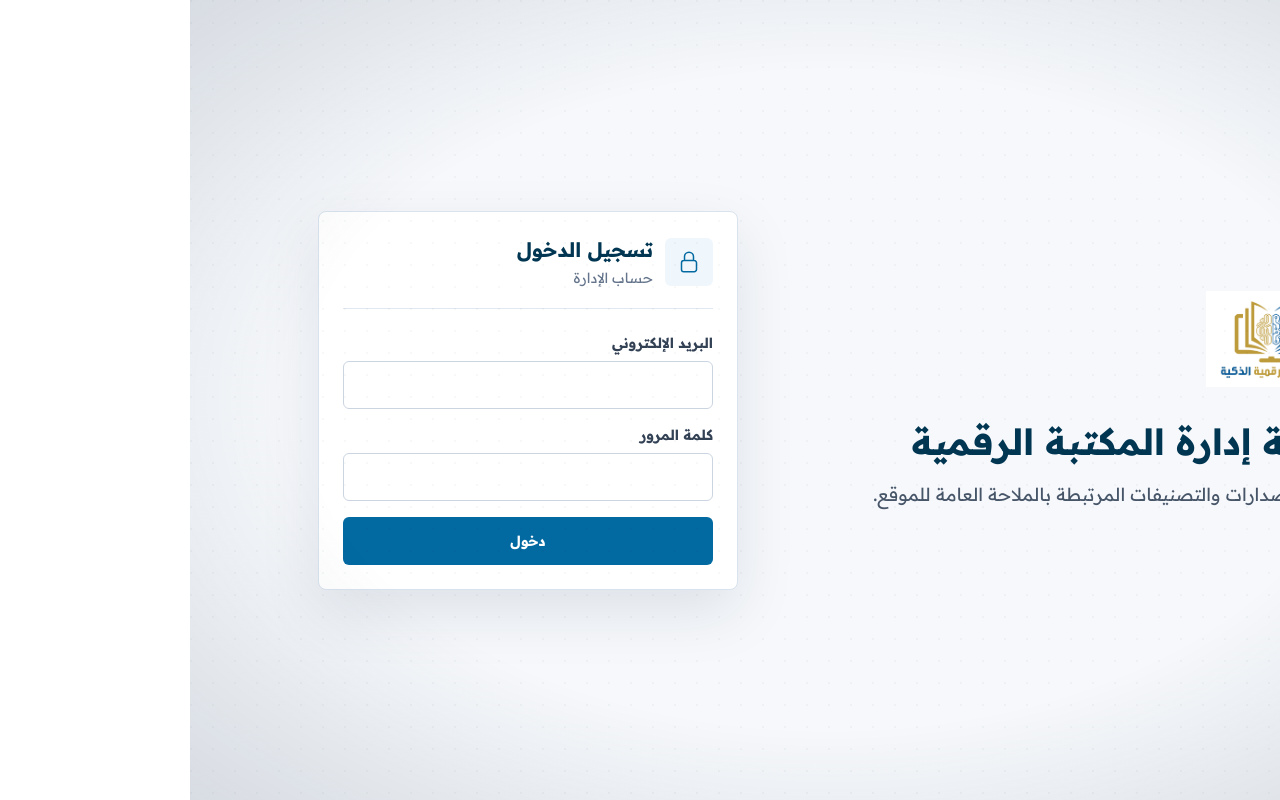
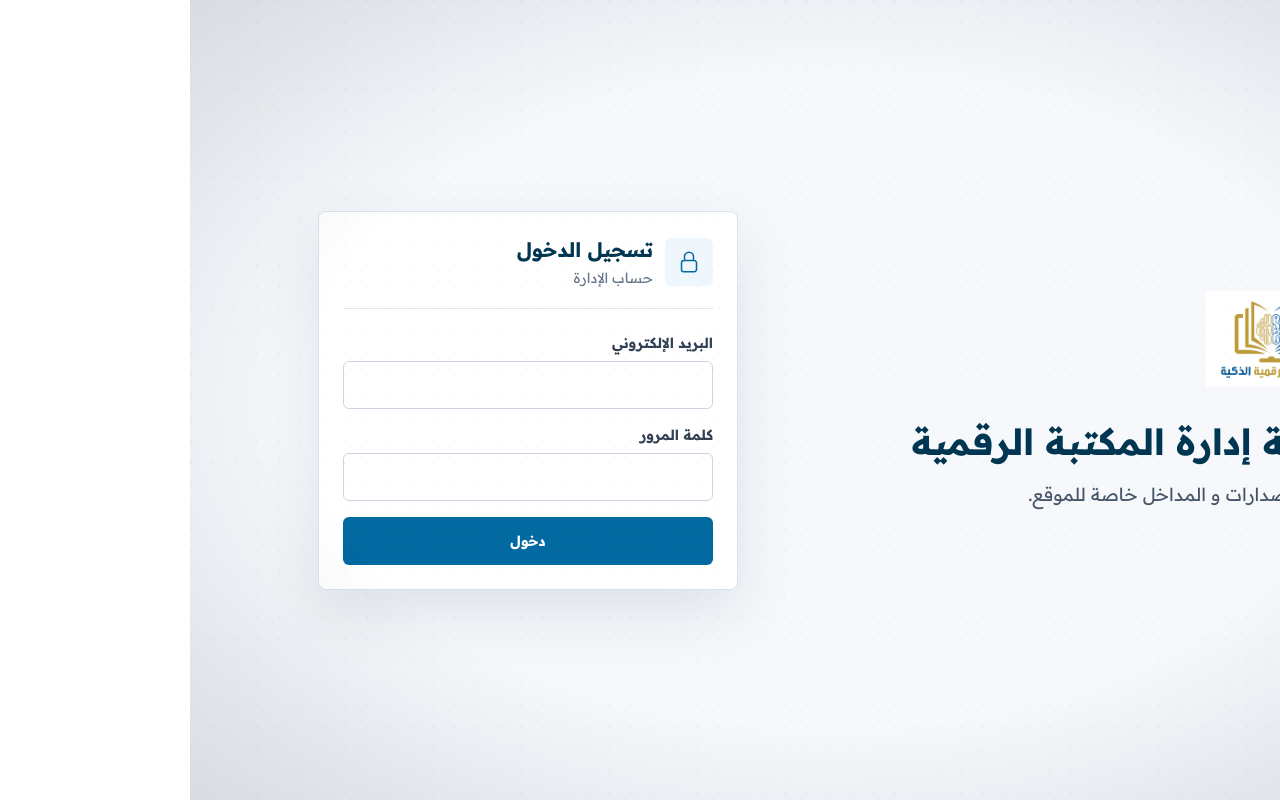
Before and after one commit to simoxdev1173/aidsmo-library, a Next.js app: page /dashboard/login in a window 1280 px wide. Built offline with nearby package versions, Linux system fonts and the light colour scheme; no server answers.

Commit message:
dashboard title change

```diff
--- a/app/dashboard/login/page.tsx
+++ b/app/dashboard/login/page.tsx
@@ -28,7 +28,7 @@ export default async function LoginPage({
             لوحة إدارة المكتبة الرقمية
           </h1>
           <p className="mt-4 max-w-xl text-lg leading-relaxed text-[#475569]">
-            إدارة الإصدارات والتصنيفات المرتبطة بالملاحة العامة للموقع.
+            إدارة الإصدارات و المداخل خاصة للموقع.
           </p>
         </section>
 
```
